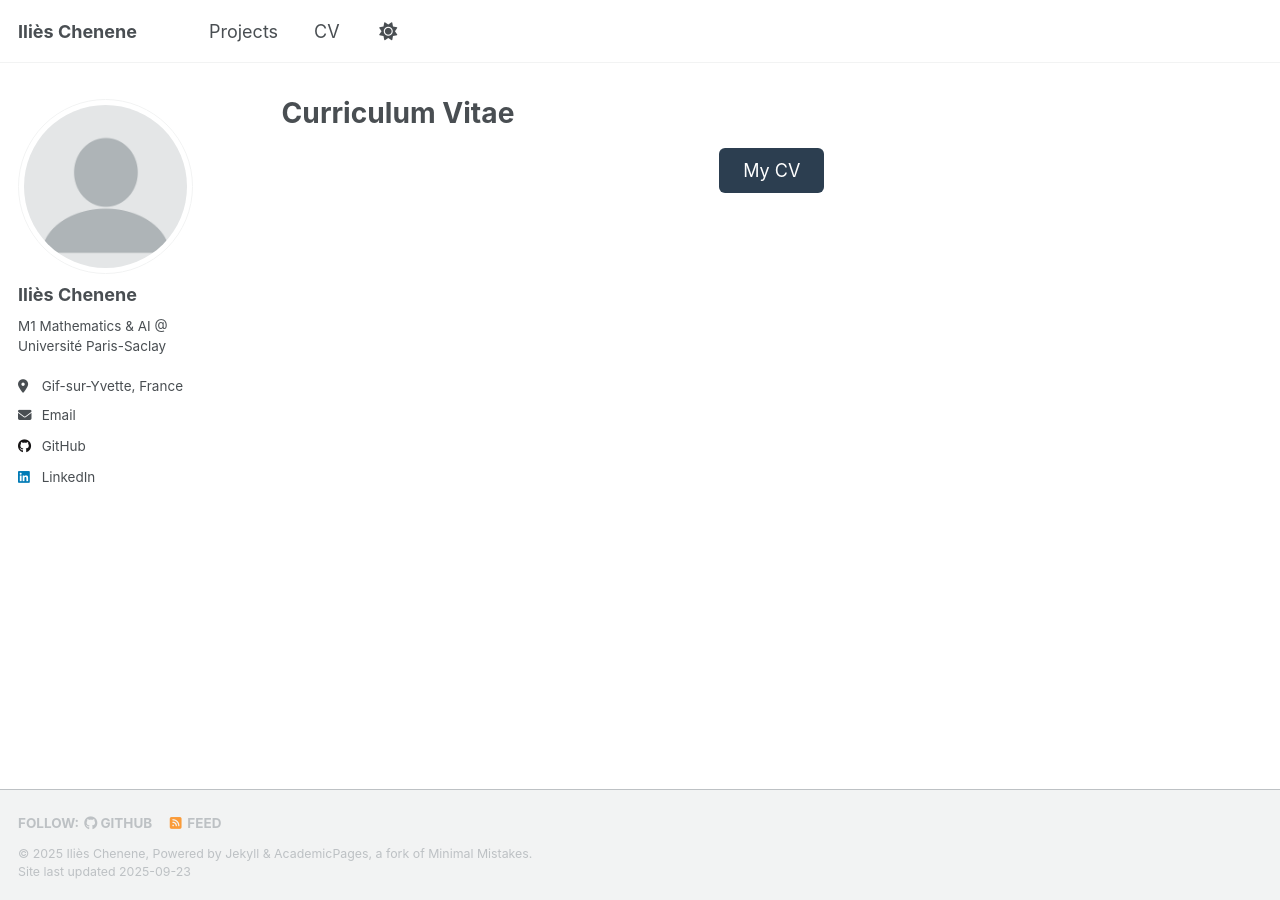
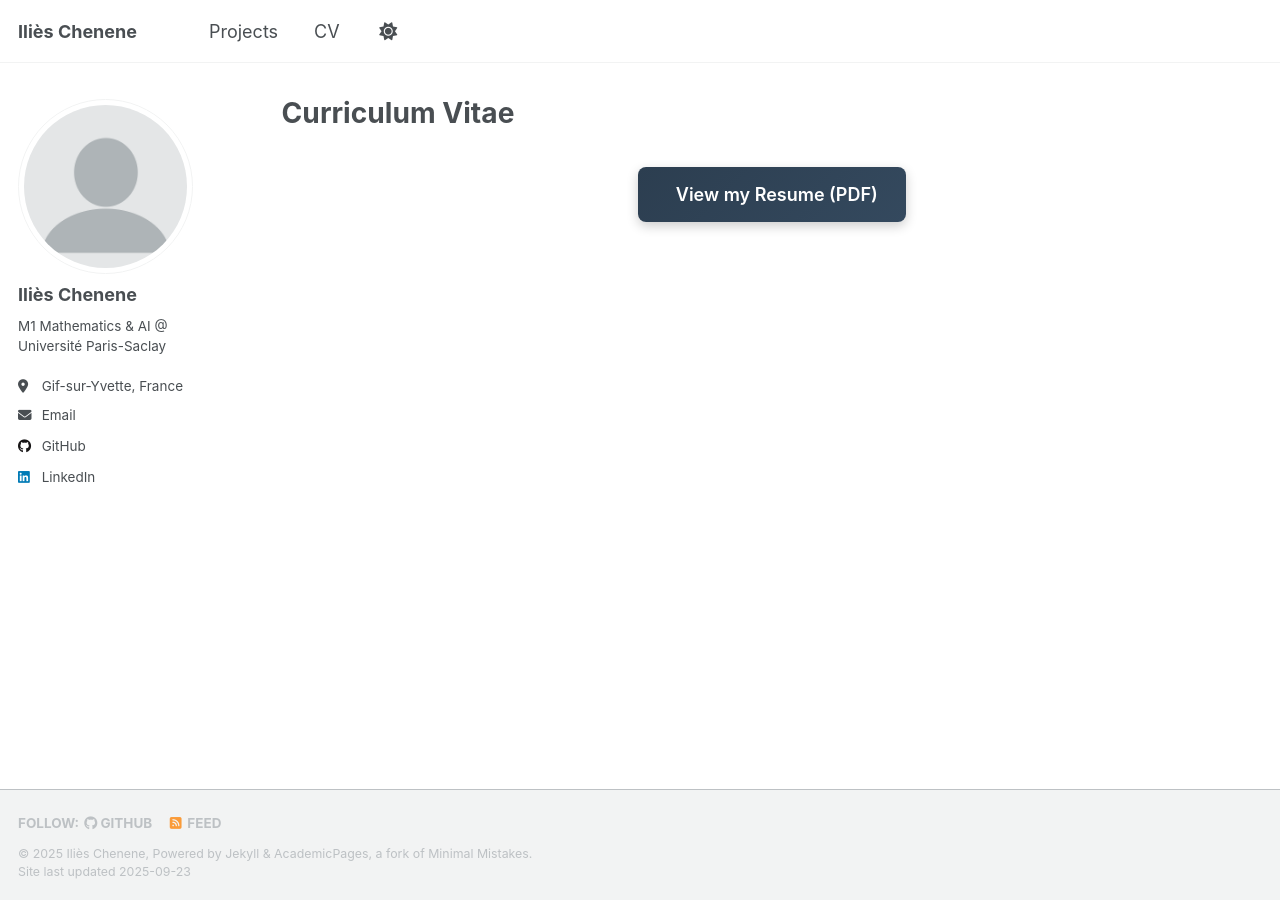
Before and after one commit to i-chenene/i-chenene.github.io, a Jekyll site: the page built from _pages/cv.md, in a window 1280 px wide. Built offline with Jekyll 4.4.1, drawn with Linux system fonts in a browser that asks for light colours; part of the change alters nothing that is shown.

Commit message:
Update cv.md

```diff
--- a/_pages/cv.md
+++ b/_pages/cv.md
@@ -6,14 +6,21 @@ author_profile: true
 redirect_from:
   - /resume
 ---
-<div style="text-align: center; margin-top: 30px; margin-bottom: 30px;">
+
+<div style="text-align: center; margin-top: 40px; margin-bottom: 40px;">
   <a href="https://i-chenene.github.io/files/CV.pdf" target="_blank" style="
-    background-color: #2c3e50;
+    display: inline-flex;
+    align-items: center;
+    gap: 10px;
+    background: linear-gradient(135deg, #2c3e50, #34495e);
     color: white;
-    padding: 12px 24px;
+    padding: 14px 28px;
+    font-size: 18px;
+    font-weight: 600;
+    border-radius: 8px;
     text-decoration: none;
-    font-size: 18px;
-    border-radius: 6px;">
-   My CV
+    box-shadow: 0px 4px 12px rgba(0,0,0,0.2);
+    transition: all 0.3s ease;">
+    <i class="fa fa-file-pdf-o" style="font-size:22px; color:#e74c3c;"></i> View my Resume (PDF)
   </a>
 </div>
```
